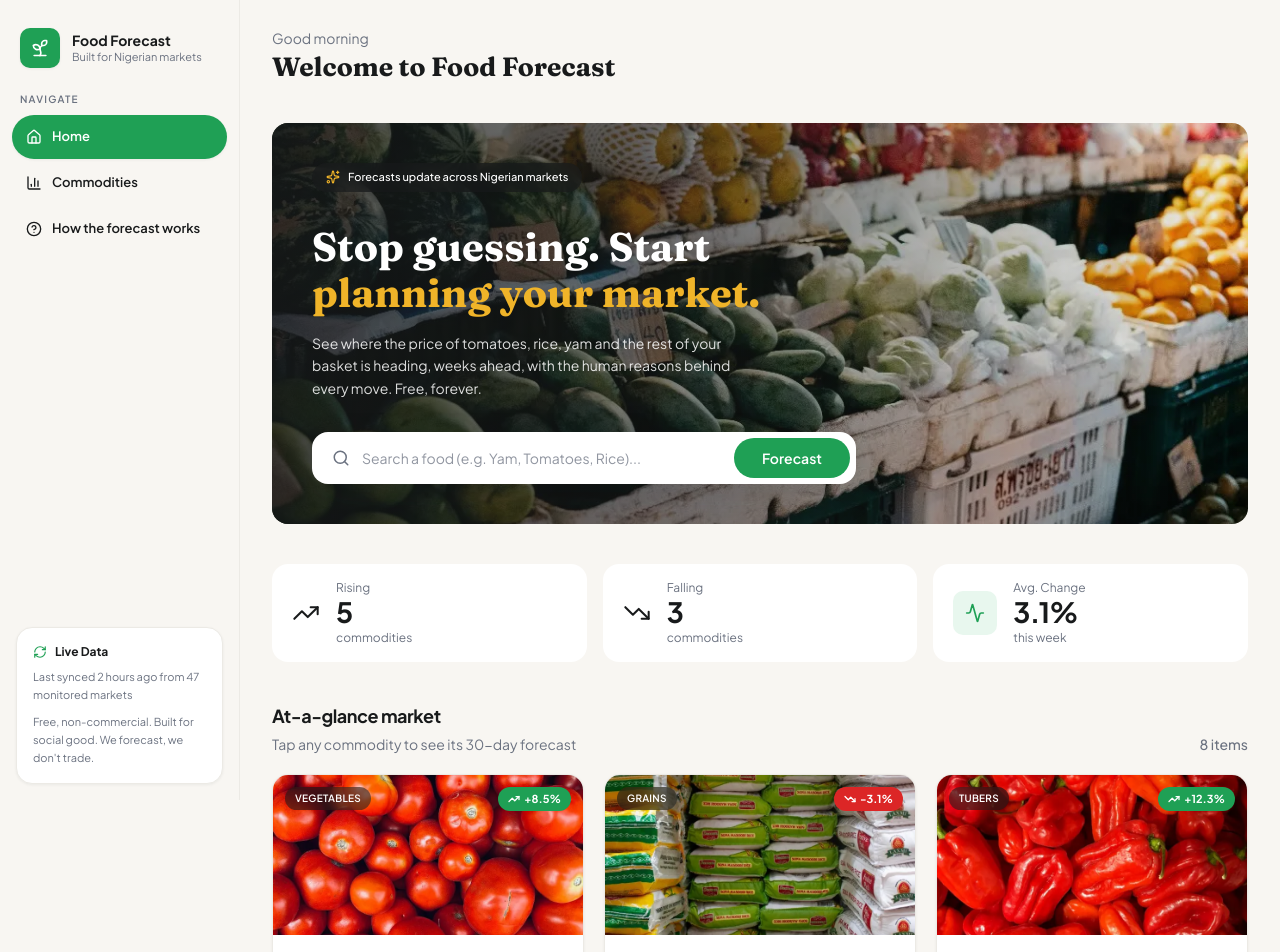
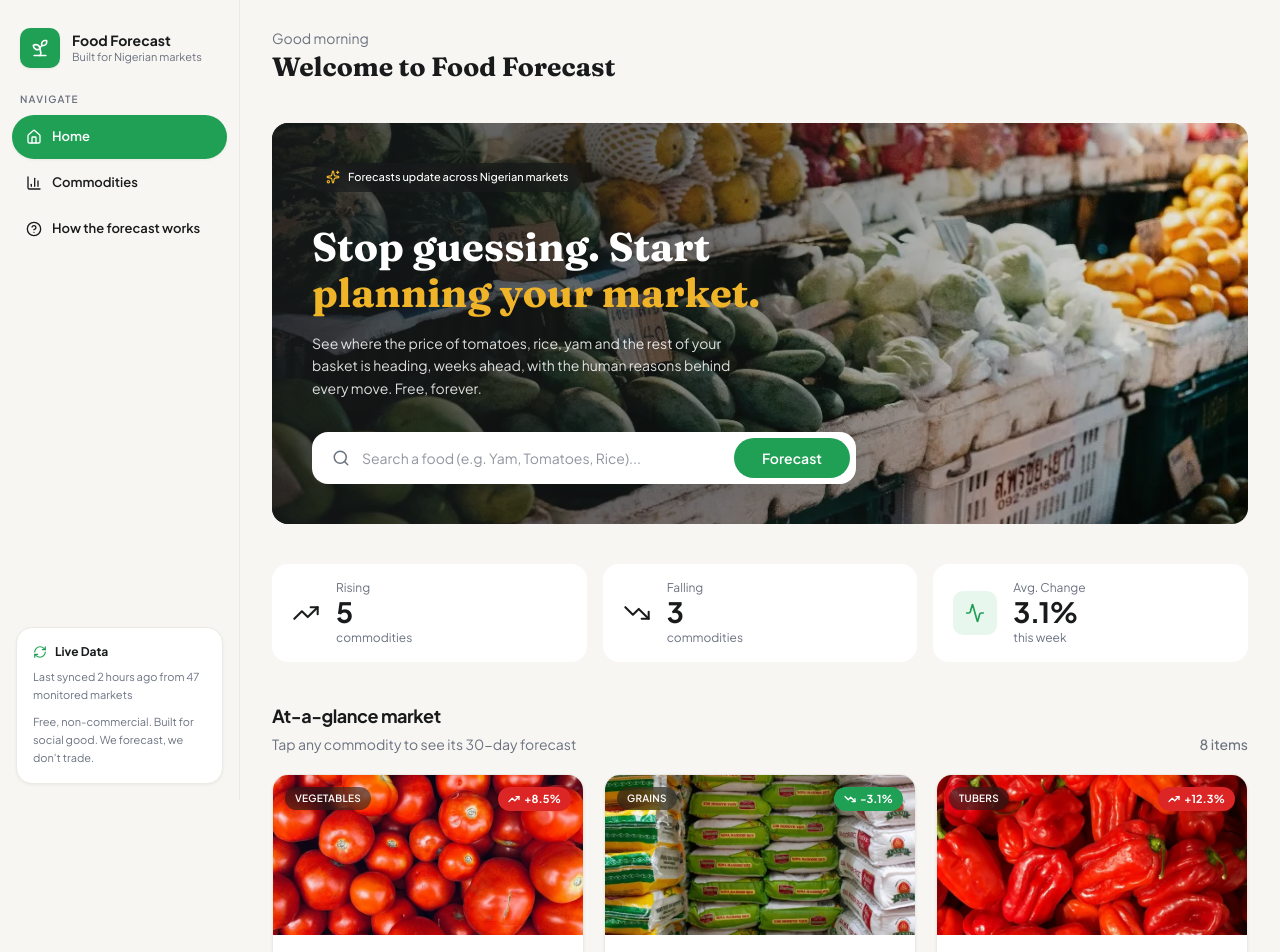
Before and after one commit to Demiladepy/food-forecast, a React (Vite) app: page / in a window 1280 px wide. Shown: the top 952 px of the page. Built offline with nearby package versions, Linux system fonts and the light colour scheme; no server answers.

Commit message:
fix: green for price decrease, red for price increase

```diff
--- a/src/styles/theme.css
+++ b/src/styles/theme.css
@@ -16,8 +16,9 @@
   /* Semantic */
   --color-danger: #dc2626;
   --color-amber: #d9920a;
-  --color-increase: var(--color-brand-green);
-  --color-decrease: var(--color-danger);
+  /* Price change (consumer view: lower prices = good/green, higher = bad/red) */
+  --color-increase: var(--color-danger);
+  --color-decrease: var(--color-brand-green);
 
   /* Surfaces */
   --color-background: #f8f6f2;
```
